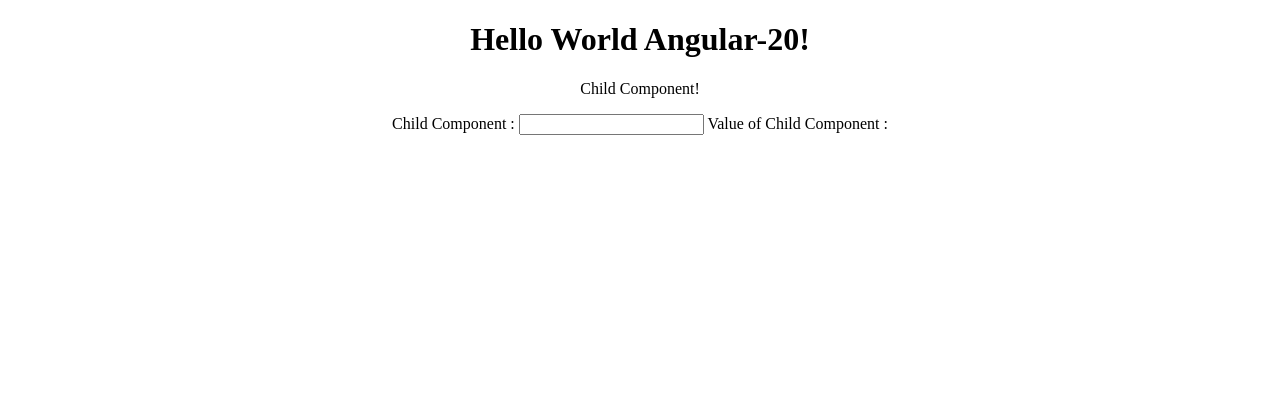
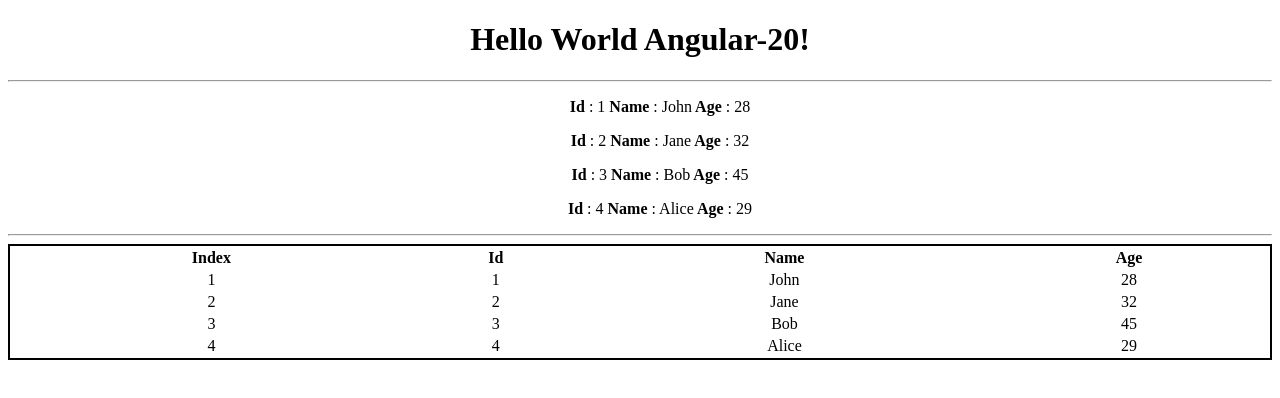
Before and after one commit to HarshTurakhiaPersonal/Angular20Demo, an Angular app: page / in a window 1280 px wide. Shown: the top 398 px of the page. Built offline with nearby package versions, Linux system fonts and the light colour scheme.

Commit message:
Structural Directive

```diff
--- a/src/app/app.html
+++ b/src/app/app.html
@@ -1,4 +1,4 @@
-<div style="text-align: center;">
+<div style="text-align: center">
     <h1>Hello World Angular-20!</h1>
 
     <!-- Parent Comp :
@@ -6,7 +6,42 @@
 
     <app-child [Pdata]="PComp.value"></app-child> -->
 
-    <app-child (childEventEmiter)="getChildDataToParent($event)"></app-child>
+    <!-- <app-child (childEventEmiter)="getChildDataToParent($event)"></app-child>
 
-    Value of Child Component : {{ChildDataValue}}
+    Value of Child Component : {{ChildDataValue}} -->
+
+    <hr>
+    @for(item of employees; track item.id) {
+    <ul>
+        <span> <strong> Id </strong> : {{ item.id }}</span>
+        <span> <strong> Name </strong> : {{ item.name }}</span>
+        <span> <strong> Age </strong> : {{ item.age }}</span>
+    </ul>
+    } @empty {
+    <h5>No employees found!</h5>
+    }
+
+    <hr>
+    <table style="width: 100%; border: 2px solid  black;">
+        <tr>
+            <th>Index</th>
+            <th>Id</th>
+            <th>Name</th>
+            <th>Age</th>
+        </tr>
+        @for(item of employees; track item.id; let i = $index) {
+        <tr>
+            <td>{{i+1}}</td>
+            <td>{{ item.id }}</td>
+            <td>{{ item.name }}</td>
+            <td>{{ item.age }}</td>
+        </tr>
+        } @empty {
+        <tr>
+            <td colspan="3">
+                <h5>No employees found!</h5>
+            </td>
+        </tr>
+        }
+    </table>
 </div>
--- a/src/app/app.ts
+++ b/src/app/app.ts
@@ -1,9 +1,9 @@
 import { Component, signal } from '@angular/core';
-import { Child } from './child/child';
+// import { Child } from './child/child';
 
 @Component({
   selector: 'app-root',
-  imports: [Child],
+  imports: [],
   templateUrl: './app.html',
   styleUrl: './app.css',
 })
@@ -15,4 +15,11 @@
     console.log(event);
     this.ChildDataValue = event;
   }
+
+  employees: any[] = [
+    { id: 1, name: 'John', age: 28 },
+    { id: 2, name: 'Jane', age: 32 },
+    { id: 3, name: 'Bob', age: 45 },
+    { id: 4, name: 'Alice', age: 29 },
+  ];
 }
```
